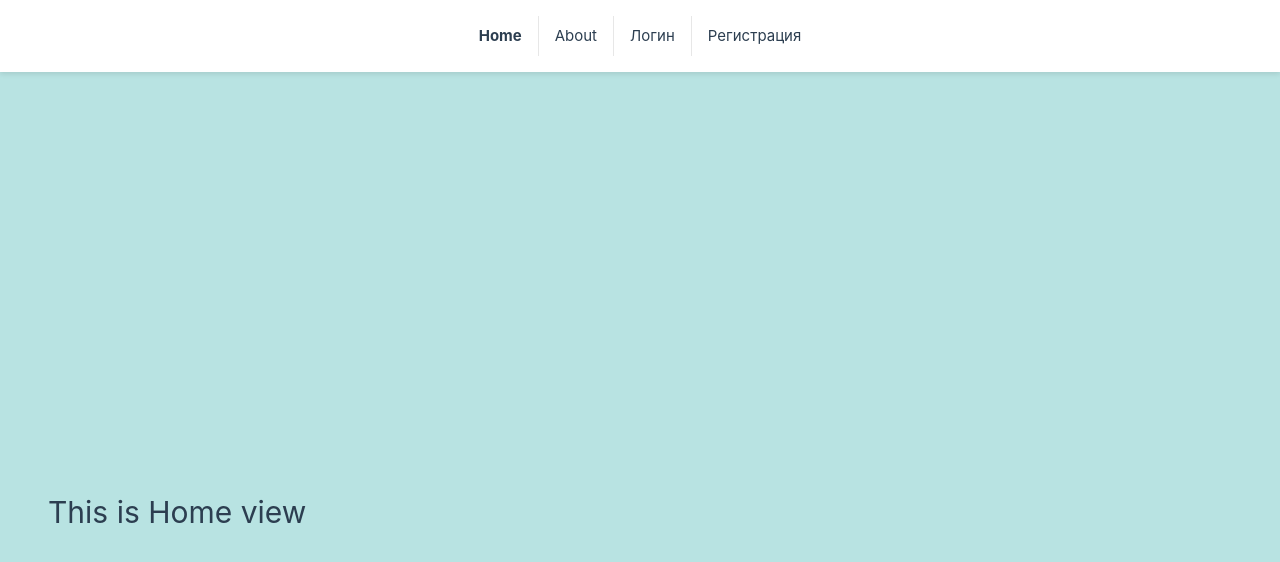
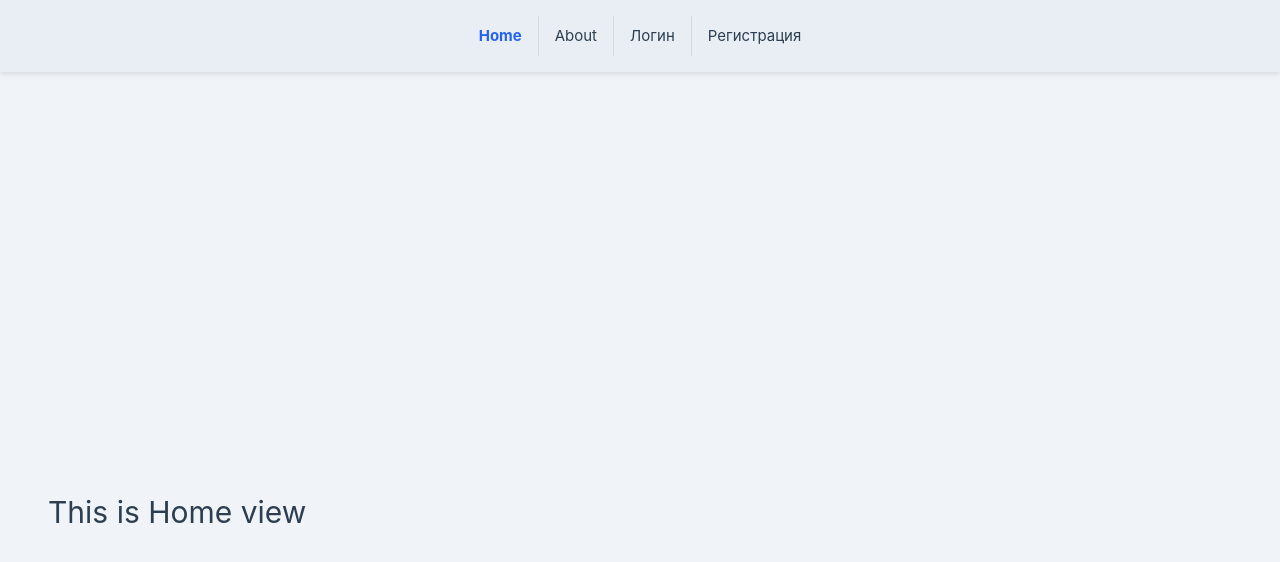
Before and after one commit to ALipckin/task-flow-frontend, a Vue app: page / in a window 1280 px wide. Shown: the top 562 px of the page. Built offline with nearby package versions, Linux system fonts and the light colour scheme; no server answers.

Commit message:
fix: colors

```diff
--- a/src/App.vue
+++ b/src/App.vue
@@ -83,7 +83,7 @@ header {
   top: 0;
   left: 0;
   width: 100%;
-  background: white;
+  background: var(--color-background-soft);
   box-shadow: 0 2px 5px rgba(0, 0, 0, 0.1);
   z-index: 1000;
   padding: 1rem 0;
@@ -124,7 +124,7 @@ main {
 .dropdown {
   position: absolute;
   right: 0;
-  background-color: white;
+  background-color: var(--color-background-soft);
   box-shadow: 0 2px 5px rgba(0, 0, 0, 0.1);
   padding: 0.5rem;
   border-radius: 4px;
@@ -145,10 +145,4 @@ main {
 .dropdown button:hover {
   background-color: var(--color-border);
 }
-
-:root {
-  --color-primary: #007bff;
-  --color-text: #333;
-  --color-border: #ddd;
-}
 </style>
--- a/src/assets/base.css
+++ b/src/assets/base.css
@@ -1,8 +1,8 @@
 /* color palette from <https://github.com/vuejs/theme> */
 :root {
-  --vt-c-white: rgb(184, 227, 226);
-  --vt-c-white-soft: #f8f8f8;
-  --vt-c-white-mute: #f2f2f2;
+  --vt-c-white: #f0f4f8;
+  --vt-c-white-soft: #e8eef4;
+  --vt-c-white-mute: #dde4ec;
 
   --vt-c-black: #181818;
   --vt-c-black-soft: #222222;
@@ -32,6 +32,7 @@
 
   --color-heading: var(--vt-c-text-light-1);
   --color-text: var(--vt-c-text-light-1);
+  --color-primary: #2563eb;
 
   --section-gap: 160px;
 }
@@ -46,7 +47,8 @@
     --color-border-hover: var(--vt-c-divider-dark-1);
 
     --color-heading: var(--vt-c-text-dark-1);
-    --color-text: var(--vt-c-text-dark-2);
+    --color-text: var(--vt-c-text-dark-1);
+    --color-primary: #60a5fa;
   }
 }
 
```
